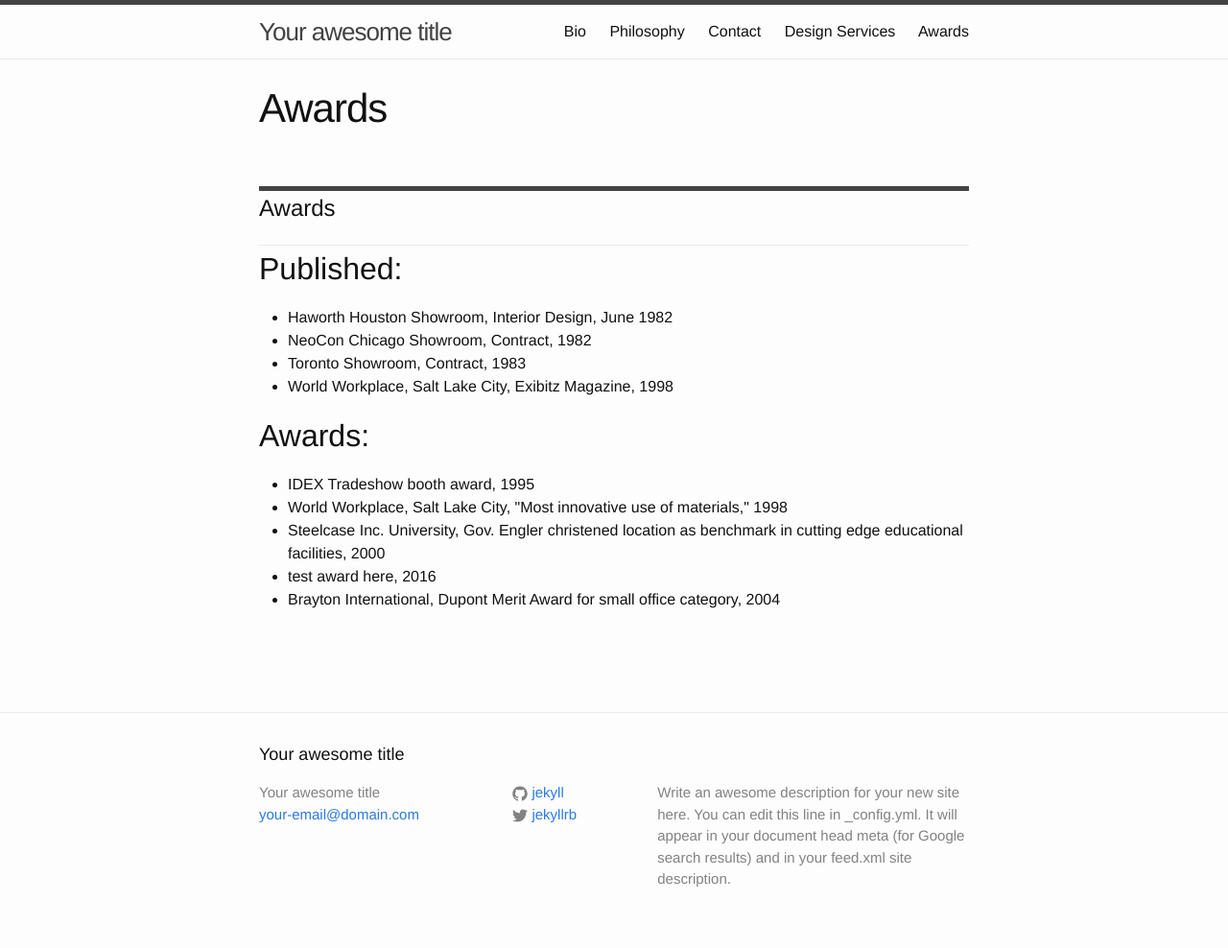
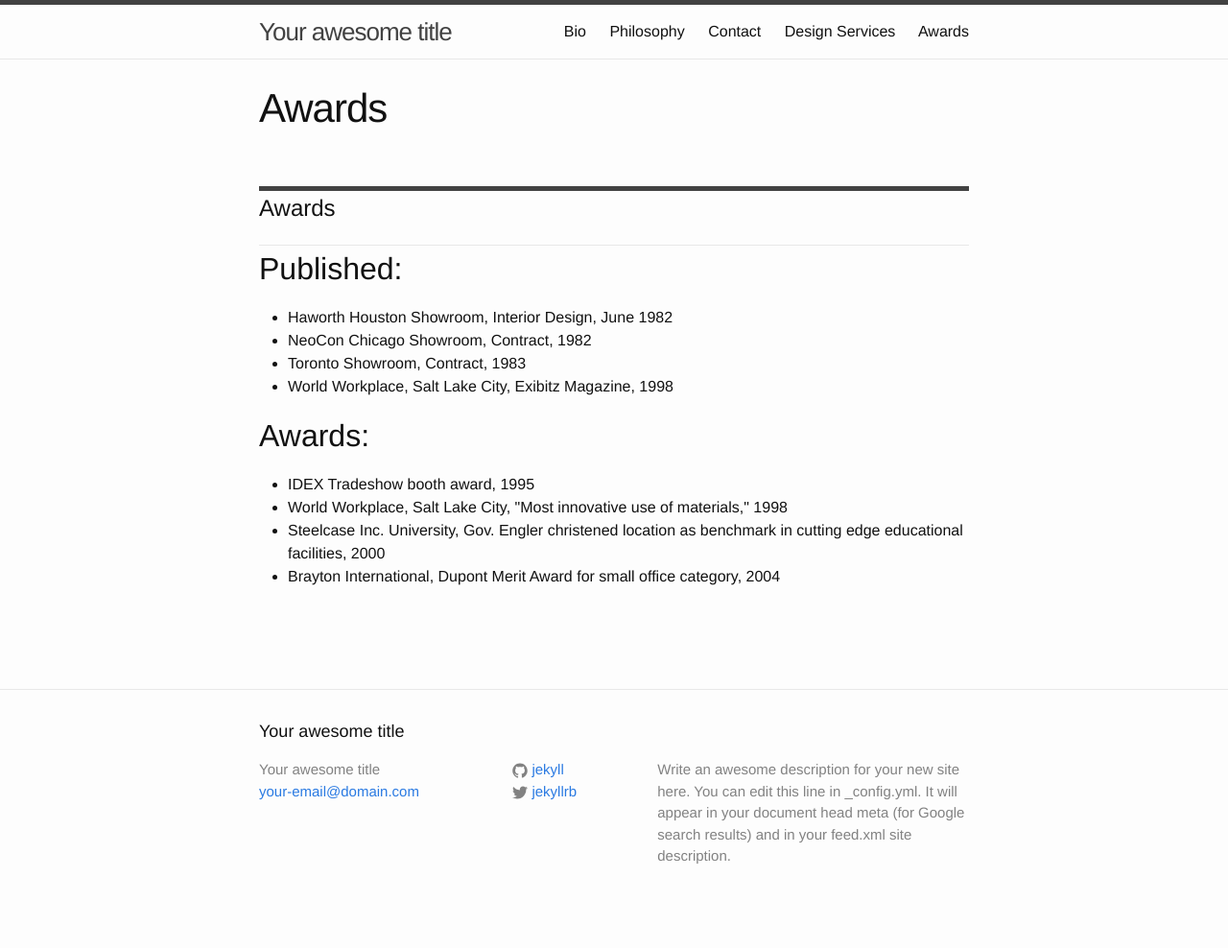
Before and after one commit to intraspacedesign/intraspacedesign.net.bk, a Jekyll site: the page built from awards/index.html, in a window 1280 px wide. Shown: the whole page at 96% size. Built offline with Jekyll 4.4.1, drawn with Linux system fonts in a browser that asks for light colours; after the commit the page ends 964 px from its top, so only the background shows below that.

Commit message:
Updated '/awards/index.html' via CloudCannon

```diff
--- a/awards/index.html
+++ b/awards/index.html
@@ -11,7 +11,6 @@ awards:
   - 'IDEX Tradeshow booth award, 1995'
   - 'World Workplace, Salt Lake City, "Most innovative use of materials," 1998'
   - 'Steelcase Inc. University, Gov. Engler christened location as benchmark in cutting edge educational facilities, 2000'
-  - 'test award here, 2016'
   - 'Brayton International, Dupont Merit Award for small office category, 2004'
 ---
 
```
